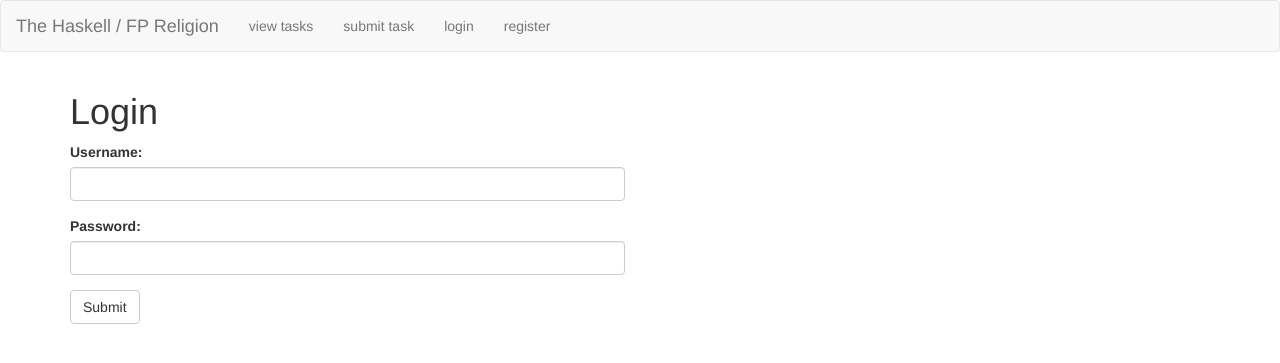
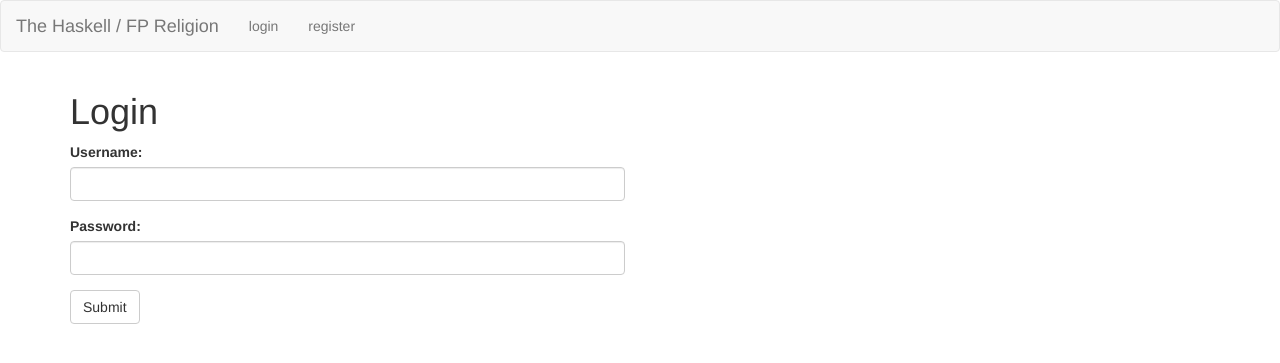
Before and after one commit to googleson78/web-project, a PHP site: page /login.php in a window 1280 px wide. Shown: the top 363 px of the page. Run offline with PHP 8.4, Linux system fonts and the light colour scheme.

Commit message:
Hide tasks {view,submit} task(s) from navbar when not logged in
They require authorisation

```diff
--- a/php/navbar.php
+++ b/php/navbar.php
@@ -16,11 +16,11 @@
 		<div class="collapse navbar-collapse" id="example-1">
 			<ul class="nav navbar-nav">
 				<!-- TODO: show only when logged in -->
-				<li><a href="/view/tasks.php">view tasks</a></li>
-				<li><a href="/submit/task.php">submit task</a></li>
 
                 <?php if (isset($_SESSION['loggedin'])) {?>
 				    <li><a href="/index.php">home</a></li>
+				    <li><a href="/view/tasks.php">view tasks</a></li>
+				    <li><a href="/submit/task.php">submit task</a></li>
 				    <li><a href="/logout.php">logout</a></li>
                 <?php } else { ?>
                     <li><a href="/login.php">login</a></li>
```
